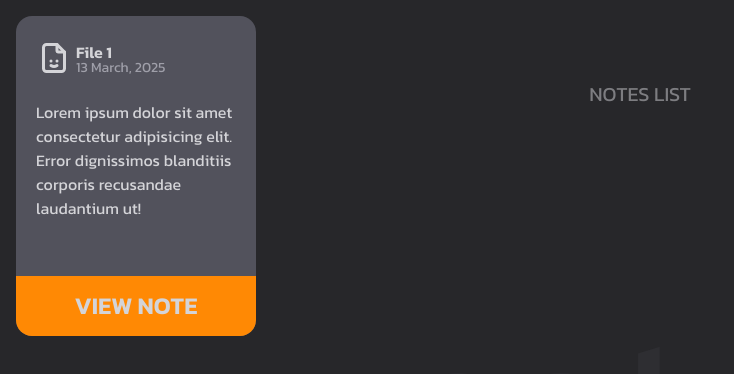
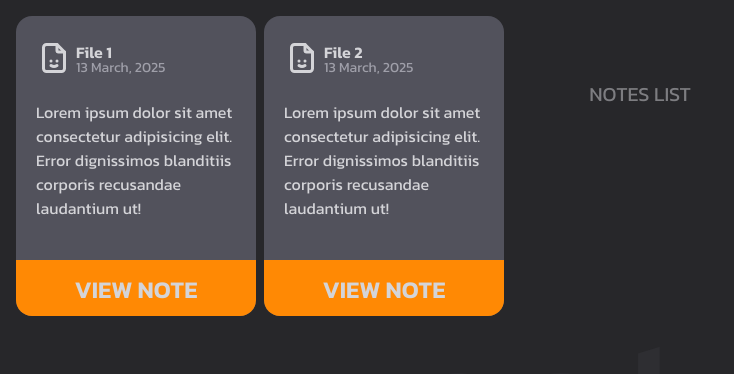
Before and after one commit to gaurav1-9/react-notes-app, a React (Vite) app: page / in a window 1280 px wide. Shown: the top 374 px of the page, without its empty margins (0-734 px from the left). Built offline with nearby package versions, Linux system fonts and the light colour scheme.

Commit message:
card UI completed

```diff
--- a/src/Background.jsx
+++ b/src/Background.jsx
@@ -3,7 +3,7 @@ import React from 'react'
 function Background() {
   return (
     <>
-        <div className='w-full h-screen bg-zinc-800 z-0'>
+        <div className='fixed w-full h-screen bg-zinc-800 z-0'>
             <h3 className='text-zinc-300/50 flex justify-center items-center p-20 text-xl'>NOTES LIST</h3>
             <h1 className='text-zinc-700/30 text-[200px] absolute top-1/2 left-1/2 -translate-x-1/2 -translate-y-1/2'>notes</h1>
         </div>
--- a/src/Cards.jsx
+++ b/src/Cards.jsx
@@ -3,14 +3,13 @@ import { TbFileSmile } from "react-icons/tb";
 import { motion } from "motion/react"
 
 
-function Cards({cardDetails}) {
+function Cards({cardDetails,foregroundRef}) {
   return (
     <motion.div drag
-    dragConstraints={
-        {left: 0, top:0, bottom:420, right:1325}
-    }
+    dragConstraints={foregroundRef}
     whileDrag={{scale:1.1, cursor:"grabbing"}}
-    className='text-zinc-300  w-60 h-80 bg-zinc-600 rounded-2xl cursor-grab overflow-clip'>
+    dragTransition={{bounceStiffness:600, bounceDamping:25,}}
+    className='text-zinc-300  w-60 h-75 bg-zinc-600 rounded-2xl cursor-grab overflow-clip'>
         <div className='flex px-5 pt-6'>
             <TbFileSmile className='text-4xl mr-1'/>
             <div>
@@ -19,7 +18,7 @@ function Cards({cardDetails}) {
             </div>
         </div>
         <p className='mt-6 px-5'>Lorem ipsum dolor sit amet consectetur adipisicing elit. Error dignissimos blanditiis corporis recusandae laudantium ut!</p>
-        <div className='bg-orange-400 h-15 mt-14'>
+        <div className='bg-orange-400 h-15 mt-10'>
           <p className='flex justify-center items-center h-full cursor-pointer text-2xl font-semibold'>VIEW NOTE</p>
         </div>
     </motion.div>
--- a/src/Foreground.jsx
+++ b/src/Foreground.jsx
@@ -1,7 +1,8 @@
-import React from 'react'
+import React, { useRef } from 'react'
 import Cards from './Cards';
 
 function Foreground() {
+    const componentRef = useRef(null);
     const months = ["January", "February", "March", "April", "May", "June", "July", "August", "September", "October", "November", "December"];
     const d = new Date();
 
@@ -15,12 +16,16 @@ function Foreground() {
         "title": "File 2",
         "desc": "Lorem, ipsum dolor sit amet consectetur adipisicing elit. Saepe consectetur dicta vitae doloremque laborum earum!",
         "meta": d.getDate()+" "+months[d.getMonth()]+", "+d.getFullYear()
-        }
+        },
     ]
 
     return (
-    <div className='overflow-hidden absolute top-0 left-0 w-full h-screen p-4 z-10'>
-        <Cards cardDetails={cardInfo[0]}/>
+    <div ref={componentRef} className='overflow-hidden fixed flex flex-wrap gap-2 top-0 left-0 w-full h-screen p-4 z-10'>
+        {
+            cardInfo.map((item,index)=>(
+                <Cards cardDetails={item} foregroundRef={componentRef}/>
+            ))
+        }
     </div>
   );
 }
```
